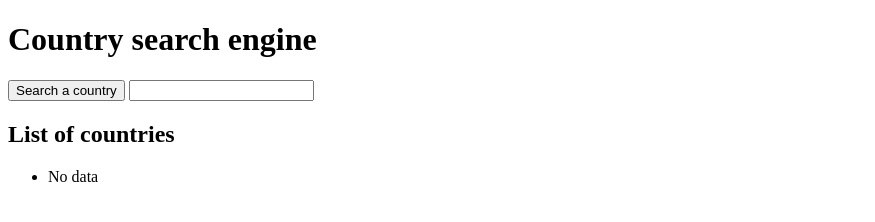
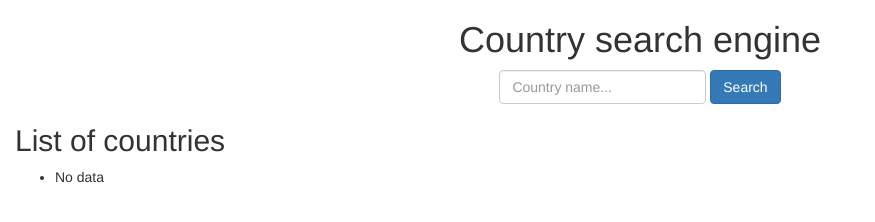
Before and after one commit to MatWidOZS/12-6-Country-search-engine, a website: page index.html in a window 1280 px wide. Shown: the whole page, without its empty margins (0-875 px from the left). Drawn offline with nearby package versions, Linux system fonts and the light colour scheme.

Commit message:
Add styles

```diff
--- a/css/style.css
+++ b/css/style.css
@@ -1,4 +1 @@
-* {
-  box-sizing: border-box;
-}
-/*# sourceMappingURL=style.css.map */
+* { box-sizing: border-box; }
--- a/index.html
+++ b/index.html
@@ -3,16 +3,23 @@
     <head>
     	<meta charset="UTF-8">
         <title>Country search engine</title>
+        <link rel="stylesheet" href="https://maxcdn.bootstrapcdn.com/bootstrap/3.3.6/css/bootstrap.min.css" integrity="sha384-1q8mTJOASx8j1Au+a5WDVnPi2lkFfwwEAa8hDDdjZlpLegxhjVME1fgjWPGmkzs7" crossorigin="anonymous">
         <link rel="stylesheet" type="text/css" href="css/style.css">
     </head>
     <body>
-		<h1>Country search engine</h1>
-        <button id="search">Search a country</button>
-        <input type="text" id="country-name" />
-        <h2>List of countries</h2>
-        <ul id="countries">
-            <li>No data</li>
-        </ul>
+        <div class="container-fluid">
+    		<div class="text-center">
+                <h1 class="text-center">Country search engine</h1>
+                <form class="form-inline">
+                    <input type="text" class="form-control" id="country-name" placeholder="Country name...">
+                    <button class="btn btn-primary" id="search">Search</button>
+                </form>
+            </div>
+            <h2>List of countries</h2>
+            <ul id="countries">
+                <li>No data</li>
+            </ul>
+        </div>
 
         <script src="https://ajax.googleapis.com/ajax/libs/jquery/3.2.1/jquery.min.js"></script>
     	<script type="text/javascript" src="js/script.js"></script>
--- a/js/script.js
+++ b/js/script.js
@@ -1,9 +1,15 @@
 $(function() {
 
 	var url = 'https://restcountries.eu/rest/v1/name/',
-		countriesList = $('#countries');
+		countriesList = $('#countries'),
+		regionList = $;
 
 	$('#search').click(searchCountries);
+	$('#country-name').keypress(function(enter) {
+		if(enter.which == 13) {
+			searchCountries();
+		}
+	});
 
 	function searchCountries() {
 		var countryName = $('#country-name').val();
@@ -26,3 +32,5 @@ $(function() {
 	}
 
 });
+
+//https://restcountries.eu/
```
